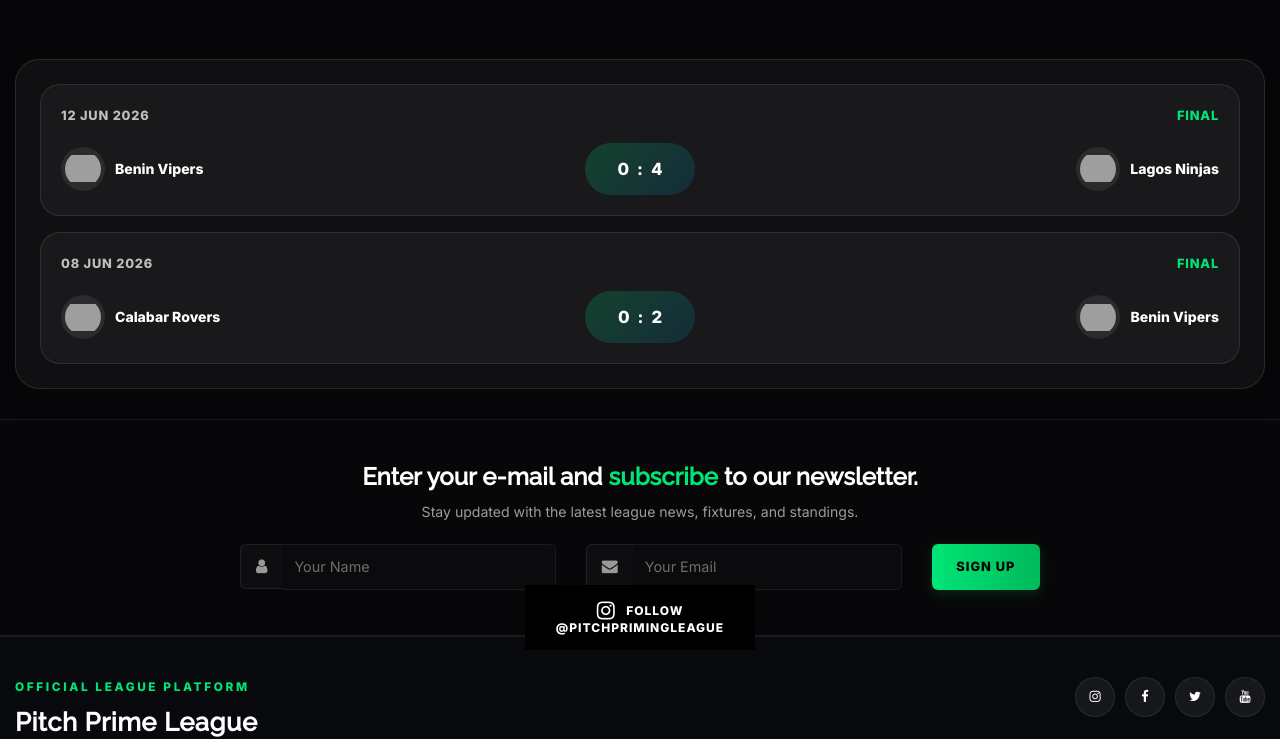
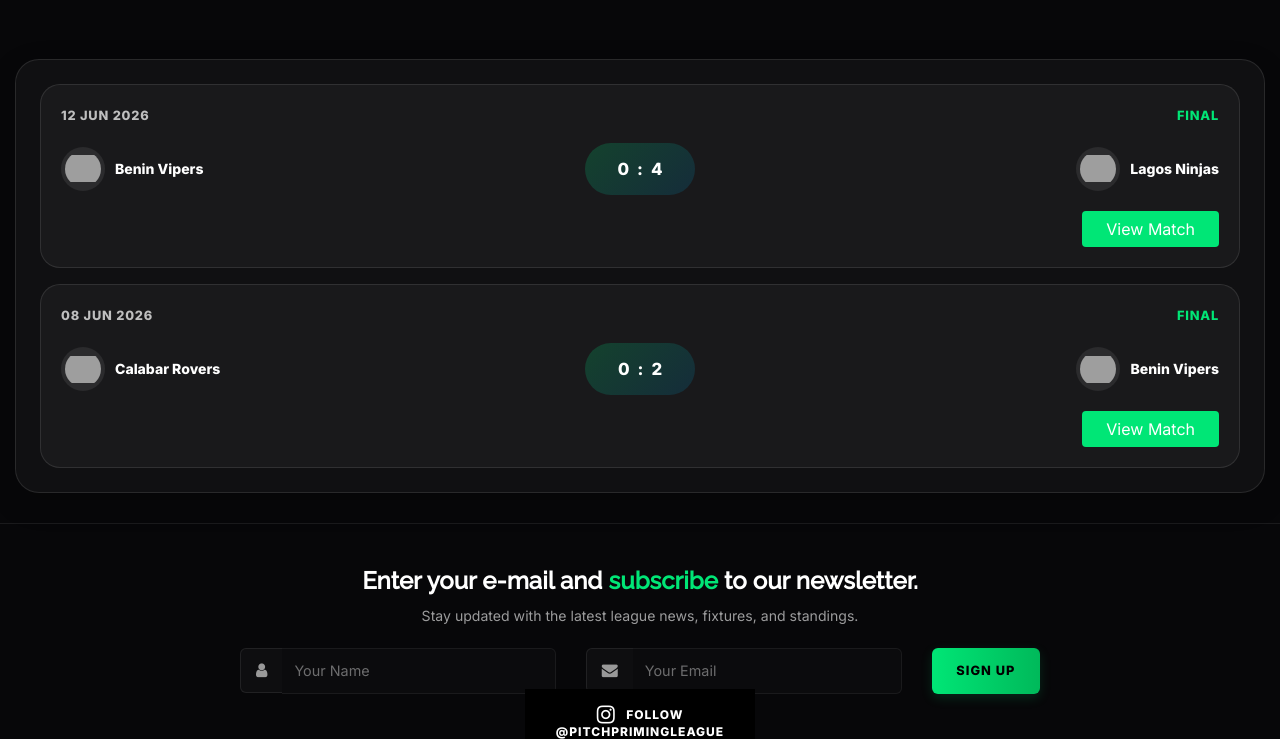
Before and after one commit to Qwerty3025/Pitch-prime-league, a Django app: page /league/teams/8/ in a window 1280 px wide, after a click on "Results". Shown: the part 493-1232 px from the top of the page. Run offline with Django 5.2, Linux system fonts and the light colour scheme; data comes from the database, SQL or seed files in the repository; some libraries are stand-ins or nearby versions; grey boxes are pictures that could not be loaded.

Commit message:
Update button styles for fixtures and add match detail link in team detail

```diff
--- a/templates/league/standings.html
+++ b/templates/league/standings.html
@@ -570,7 +570,7 @@
             <a href="{% url 'home' %}" class="btn btn-outline-premium">
                 <i class="fa fa-arrow-left mr-2"></i>Back to Homepage
             </a>
-            <a href="{% url 'matches:fixture_list' %}" class="btn btn-premium">
+            <a href="{% url 'matches:fixture_list' %}" class="btn btn-primary px-5 py-3">
                 View All Fixtures <i class="fa fa-arrow-right ml-2"></i>
             </a>
         </div>
--- a/templates/team_detail.html
+++ b/templates/team_detail.html
@@ -215,6 +215,10 @@
                                                             {% endif %}
                                                             <span>{{ result.away_team.name }}</span>
                                                         </a>
+
+                                                    </div>
+                                                    <div class="result-actions">
+                                                        <a href="{% url 'matches:match_detail' result.pk %}" class="btn btn-primary btn-primary-sm px-4 py-2">View Match</a>
                                                     </div>
                                                 </article>
                                             {% empty %}
```
